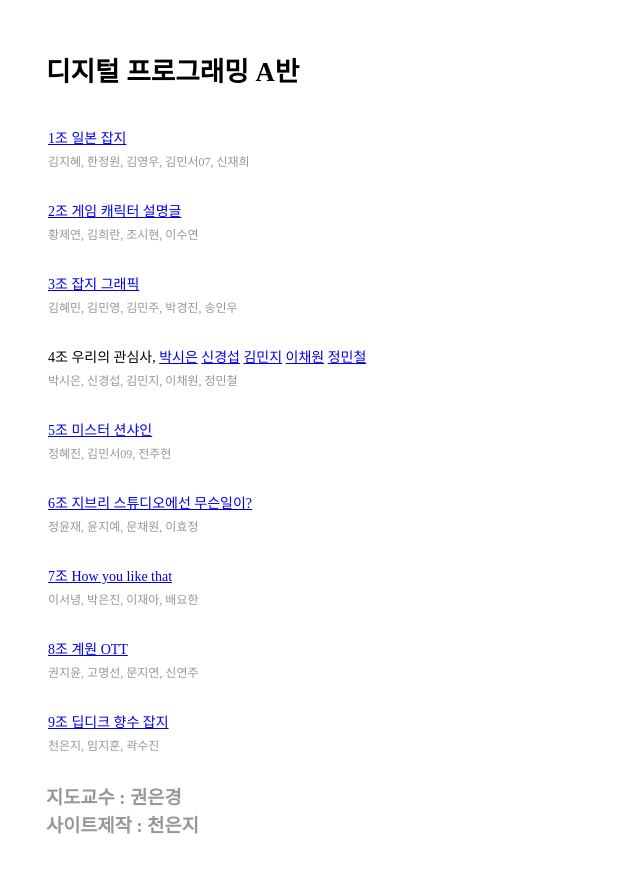
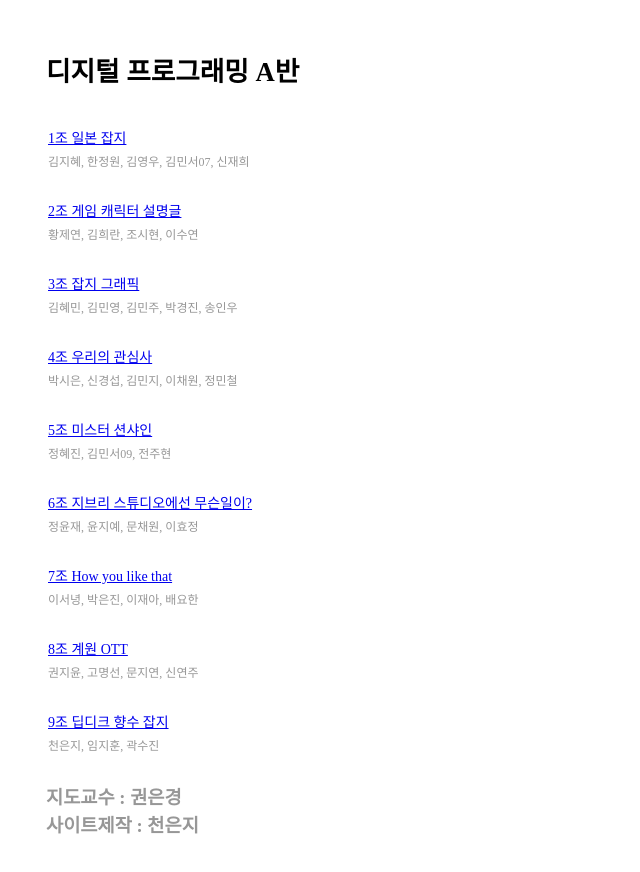
Before and after one commit to chej1027/-digital-programming, a plain HTML site: page index.html in a window 1280 px wide. Shown: the whole page, without its empty margins (0-640 px from the left). Drawn offline with Linux system fonts and the light colour scheme.

Commit message:
Update index.html

```diff
--- a/index.html
+++ b/index.html
@@ -21,12 +21,7 @@
         <li>김혜민, 김민영, 김민주, 박경진, 송인우</li>
     </ul>
     <ul>
-        4조  우리의 관심사,
-        <a href="https://jsbin.com/demukep" target="_blank">박시은</a>
-        <a href="https://jsbin.com/wefucur" target="_blank">신경섭</a>
-        <a href="https://jsbin.com/gonevur" target="_blank">김민지</a>
-        <a href="https://jsbin.com/rorupef" target="_blank">이채원</a>
-        <a href="https://jsbin.com/cefeweg" target="_blank">정민철</a>
+        <a href="https://jsbin.com/xacimoz/1" target="_blank">4조  우리의 관심사</a>
         <li>박시은, 신경섭, 김민지, 이채원, 정민철</li>
     </ul>
     <ul>
```
